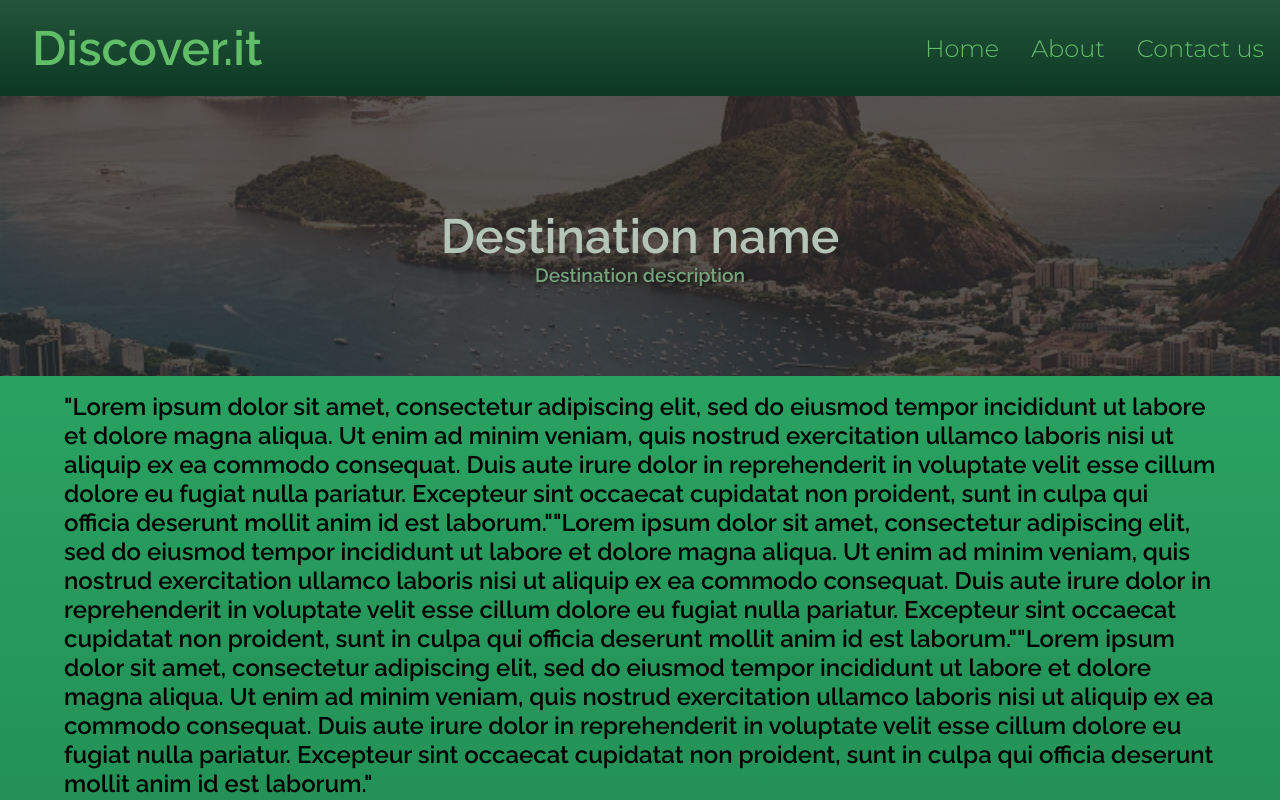
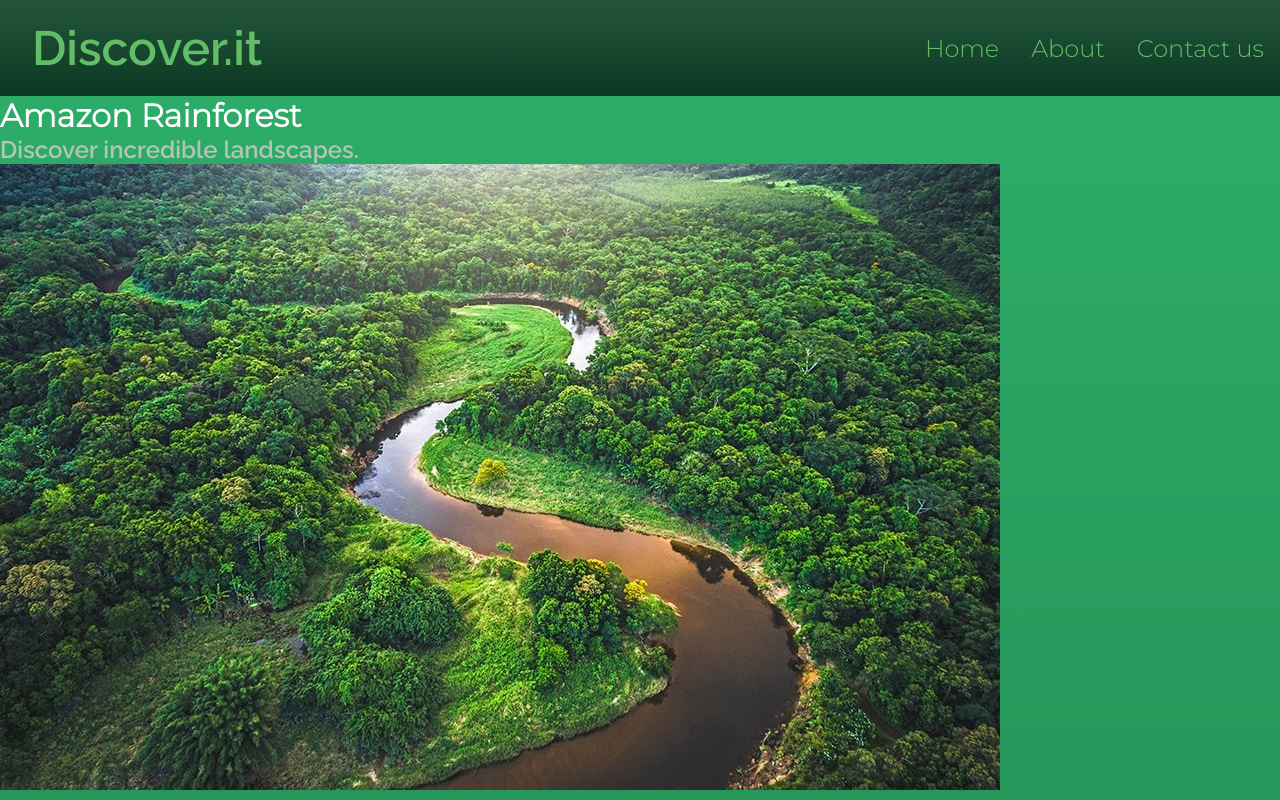
Before and after one commit to caetano-dev/Discover.it, a React (Create React App) app: page /Destination/0 in a window 1280 px wide. Shown: the top 800 px of the page. Built offline with nearby package versions, Linux system fonts and the light colour scheme.

Commit message:
fetching data

```diff
--- a/src/pages/Destination.js
+++ b/src/pages/Destination.js
@@ -1,11 +1,17 @@
 import React from "react";
+import { useParams } from "react-router-dom";
 import styles from "../styles/components/Destination.module.css";
+import Destinations from "../Api";
+
 function Destination() {
+  const { id } = useParams();
   return (
     <div className={styles.Container}>
-      <div className={styles.Image}>
-        <h1>Destination name</h1>
-        <p>Destination description</p>
+
+      <div className={styles.Title}>
+        <h1>{Destinations[id].title}</h1>
+        <p>{Destinations[id].description}</p>
+        <img src={Destinations[id].image} alt={Destinations[id].title} />
       </div>
       <div className={styles.Destination}>
         <p>
@@ -22,13 +28,7 @@ function Destination() {
           commodo consequat. Duis aute irure dolor in reprehenderit in voluptate
           velit esse cillum dolore eu fugiat nulla pariatur. Excepteur sint
           occaecat cupidatat non proident, sunt in culpa qui officia deserunt
-          mollit anim id est laborum.""Lorem ipsum dolor sit amet, consectetur
-          adipiscing elit, sed do eiusmod tempor incididunt ut labore et dolore
-          magna aliqua. Ut enim ad minim veniam, quis nostrud exercitation
-          ullamco laboris nisi ut aliquip ex ea commodo consequat. Duis aute
-          irure dolor in reprehenderit in voluptate velit esse cillum dolore eu
-          fugiat nulla pariatur. Excepteur sint occaecat cupidatat non proident,
-          sunt in culpa qui officia deserunt mollit anim id est laborum."
+          mollit anim id est laborum."
         </p>
         <ul>
           <li>
```
